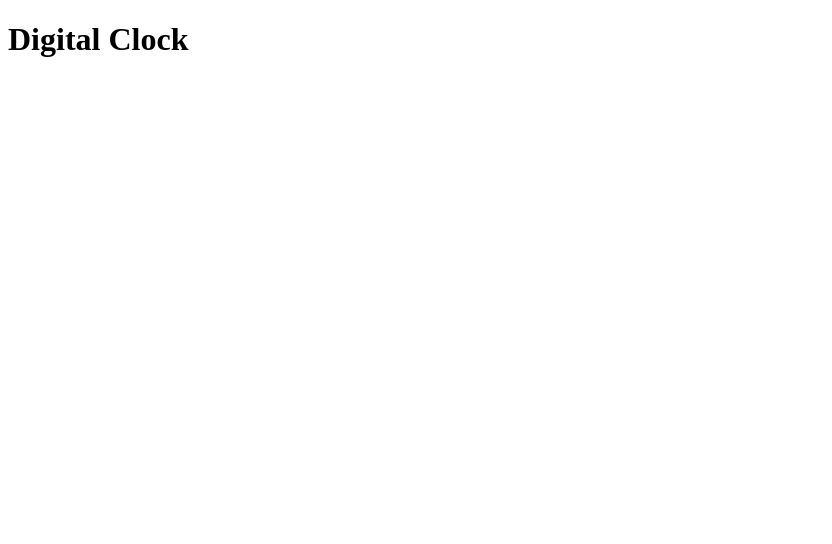
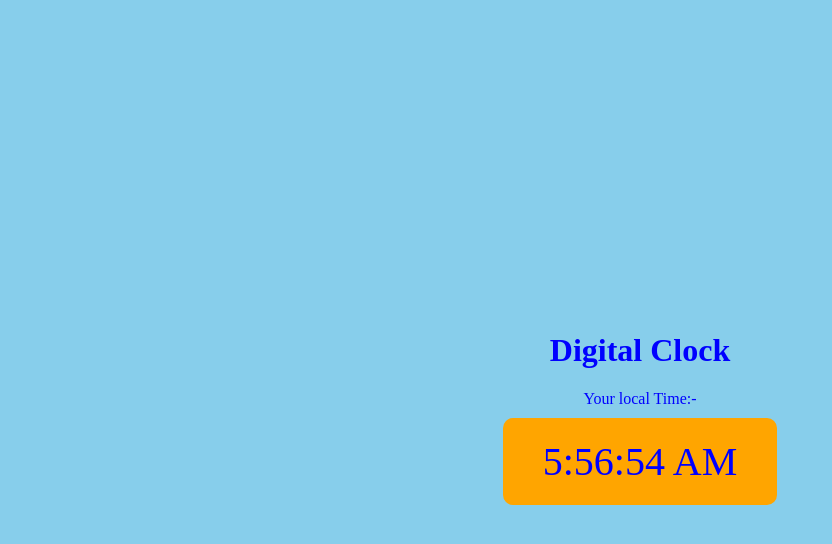
Before and after one commit to SureshManiDevendran/js-learning-Demo, a plain HTML site: page 04_DOM_Projects/03-DigitalClock/index.html in a window 1280 px wide. Shown: the whole page, without its empty margins (0-832 px from the left). Drawn offline with Linux system fonts and the light colour scheme.

Commit message:
Logic for Digiclock

```diff
--- a/04_DOM_Projects/03-DigitalClock/digitalClock.js
+++ b/04_DOM_Projects/03-DigitalClock/digitalClock.js
@@ -0,0 +1,12 @@
+// Any one type you can use for accessing element
+// const clock=document.getElementById('clock');
+// console.log(clock);
+const clock=document.querySelector('#clock');
+//console.log(clock1);
+
+// Creating object of data
+let date=new Date();
+//console.log(date.toLocaleTimeString());
+setInterval(()=>{
+    clock.innerHTML=date.toLocaleTimeString();
+},1000);
--- a/04_DOM_Projects/03-DigitalClock/index.html
+++ b/04_DOM_Projects/03-DigitalClock/index.html
@@ -7,7 +7,11 @@
     <link rel="stylesheet" href="style.css"></link>
 </head>
 <body>
+    <div class="center">
     <h1>Digital Clock</h1>
+    <div id="banner"><span>Your local Time:-</span></div>
+    <div id="clock"></div>
+    </div>
 </body>
 <script src="digitalClock.js"></script>
 </html>
--- a/04_DOM_Projects/03-DigitalClock/style.css
+++ b/04_DOM_Projects/03-DigitalClock/style.css
@@ -0,0 +1,21 @@
+body{
+    background-color:skyblue;
+    color:blue;
+}
+.center
+{
+    display: flex;
+    height:100vh;
+    justify-content:center;
+    align-items:center;
+    flex-direction:column;
+}
+#clock
+{
+    font-size: 40px;
+    background-color: orange;
+    padding:20px 40px;
+    margin-top: 10px;
+    border-radius: 10px;
+
+}
```
